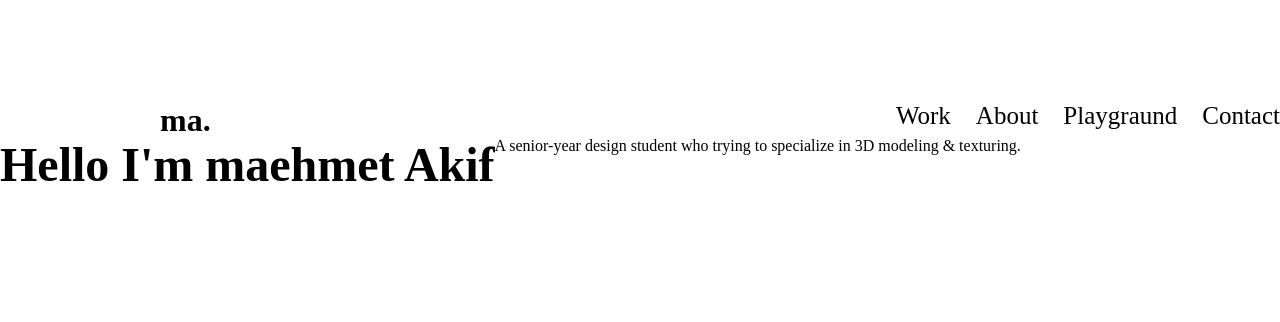
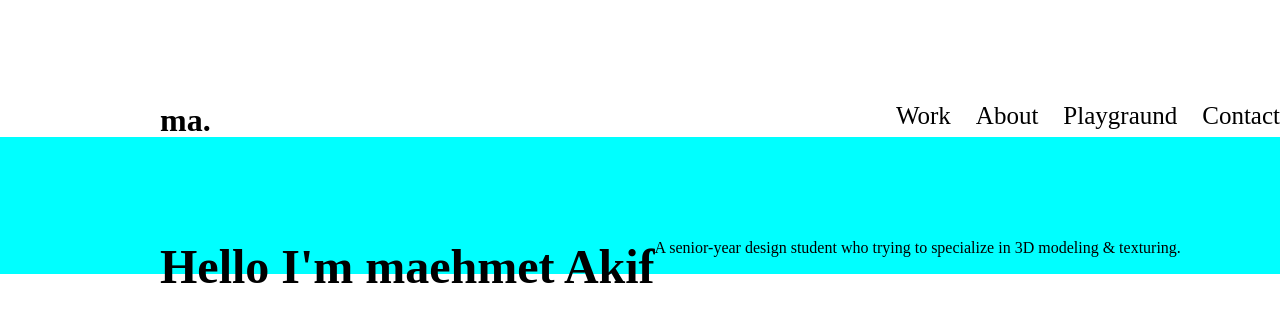
Before and after one commit to ShohjahonOybekov/portfolia, a plain HTML site: page index.html in a window 1280 px wide. Shown: the top 322 px of the page. Drawn offline with Linux system fonts and the light colour scheme.

Commit message:
O‘zgarish tavsifi

```diff
--- a/style.css
+++ b/style.css
@@ -18,8 +18,14 @@
     display: flex;
 
 }
-section{
+section{padding-left: 160px;
+    padding-right: 160px;
+    padding-top: 102px;
+    top: 102px;
+    width: 1120px;
+    height: 35px;
     display: flex;
+    background-color: aqua;
 }
 section h1{
     font-size: xxx-large;
```
